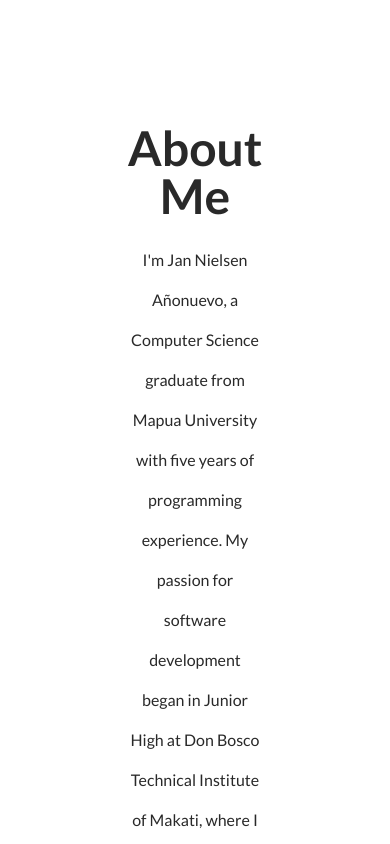
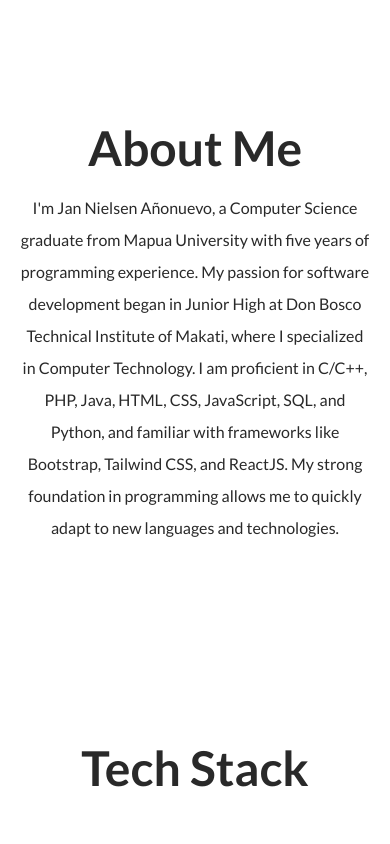
Before and after one commit to jananonuevo/portfolio-janjan, a React (Vite) app: page / in a window 390 px wide. Shown: the part 960-1804 px from the top of the page. Built offline with nearby package versions, Linux system fonts and the light colour scheme; the HTML template or start-up script is replaced by a standard one.

Commit message:
fix responsiveness 1213

```diff
--- a/src/components/landing/Aboutme.tsx
+++ b/src/components/landing/Aboutme.tsx
@@ -2,9 +2,9 @@
 
     return (
         <>
-        <div className='mt-30 lg:mt-10 mx-30 flex flex-col justify-center items-center text-center'>
+        <div className='mt-30 lg:mt-10 flex flex-col justify-center items-center text-center'>
             <h1 className="text-5xl font-bold text-[#292929]">About Me</h1>
-            <div className="text-md lg:text-2xl mx-2 lg:mx-10 lg:mt-10 mt-5 text-[#292929] leading-10">I'm Jan Nielsen Añonuevo, a Computer Science graduate from Mapua University with five years of programming experience. My passion for software development began in Junior High at Don Bosco Technical Institute of Makati, where I specialized in Computer Technology. I am proficient in C/C++, PHP, Java, HTML, CSS, JavaScript, SQL, and Python, and familiar with frameworks like Bootstrap, Tailwind CSS, and ReactJS. My strong foundation in programming allows me to quickly adapt to new languages and technologies.</div>
+            <div className="text-md lg:text-2xl mx-5 lg:mx-15 lg:mt-10 mt-5 text-[#292929] leading-8 lg:leading-10">I'm Jan Nielsen Añonuevo, a Computer Science graduate from Mapua University with five years of programming experience. My passion for software development began in Junior High at Don Bosco Technical Institute of Makati, where I specialized in Computer Technology. I am proficient in C/C++, PHP, Java, HTML, CSS, JavaScript, SQL, and Python, and familiar with frameworks like Bootstrap, Tailwind CSS, and ReactJS. My strong foundation in programming allows me to quickly adapt to new languages and technologies.</div>
         </div>
         </>
     )
```
